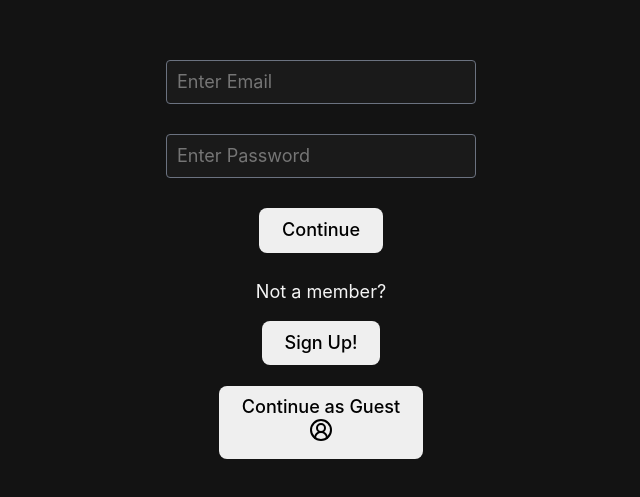
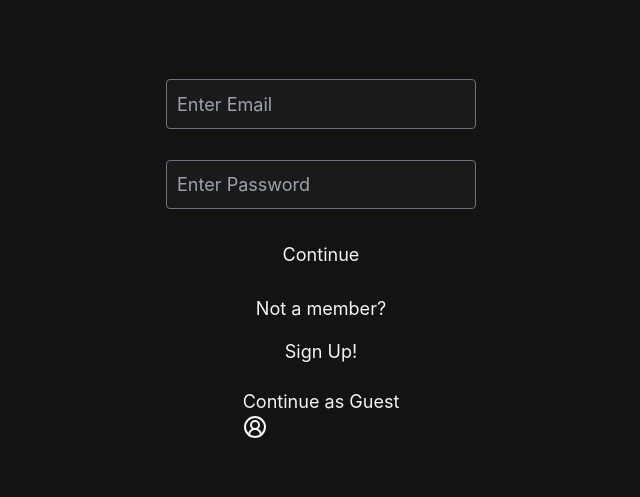
Before and after one commit to mass0n30/Shelter-Resource-Tracker, a React (Vite) app in the folder frontend/: page / in a window 1280 px wide. Shown: the part 143-640 px from the top of the page, without its empty margins (319-959 px from the left). Built offline with nearby package versions, Linux system fonts and the light colour scheme.

Commit message:
build: adding shadcnUi + react-hook-form dependencies to start design inside containers

```diff
--- /dev/null
+++ b/frontend/postcss.config.js
@@ -0,0 +1,4 @@
+export const plugins = {
+  tailwindcss: {},
+  autoprefixer: {},
+};
--- /dev/null
+++ b/frontend/tailwind.config.js
@@ -0,0 +1,9 @@
+/** @type {import('tailwindcss').Config} */
+export const content = [
+  "./index.html",
+  "./src/**/*.{js,ts,jsx,tsx}",
+];
+export const theme = {
+  extend: {},
+};
+export const plugins = [];
```
Also changed, not shown: frontend/package.json (+7 -1 lines), frontend/src/styles/index.css (+5 -3 lines), 2 other files (tests, documents, lock files or other folders).
